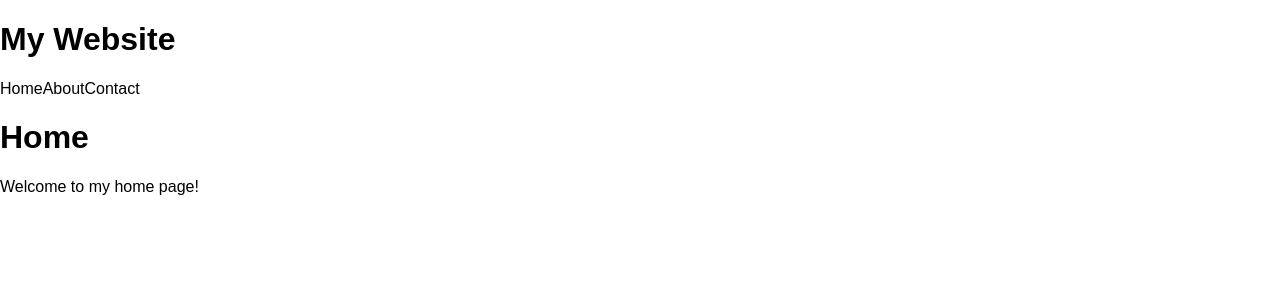
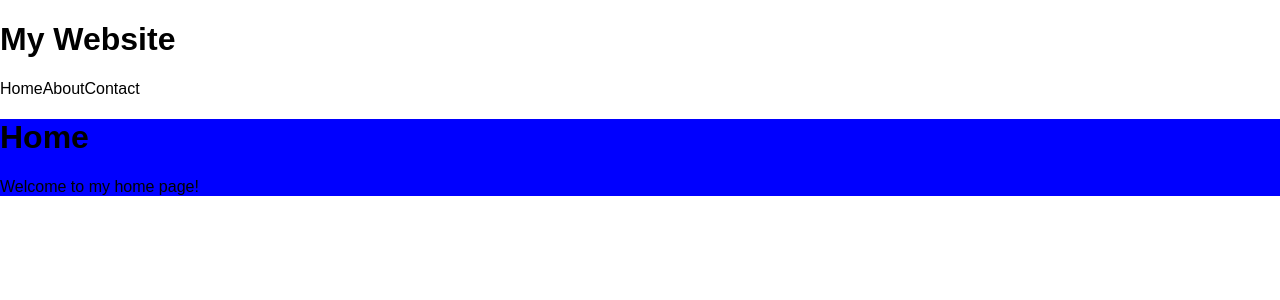
Before and after one commit to ryan-m-walker/react-router-transitions, a React (Create React App) app: page / in a window 1280 px wide. Shown: the top 300 px of the page. Built offline with nearby package versions, Linux system fonts and the light colour scheme.

Commit message:
set up the wrapper transition styles to accept a string, object, function that returns a string or funtion that returns an object.

```diff
--- a/package.json
+++ b/package.json
@@ -4,6 +4,7 @@
   "private": true,
   "dependencies": {
     "history": "^4.7.2",
+    "lodash": "^4.17.4",
     "react": "^16.1.1",
     "react-dom": "^16.1.1",
     "react-router-dom": "^4.2.2",
--- /dev/null
+++ b/src/RouterTransition/Transition.js
@@ -0,0 +1,47 @@
+import styled from 'styled-components'
+
+
+export default styled.div`
+${props => {
+  switch(props.transitionState) {
+    case 'out-begin':
+      return props.transitionStyles.outBegin
+      ? props.transitionStyles.outBegin
+      : props => props.transitionStyles(props).outBegin
+    case 'out-end':
+      return props.transitionStyles.outEnd
+      ? props.transitionStyles.outEnd
+      : props => props.transitionStyles(props).outEnd
+    case 'in-begin':
+      return props.transitionStyles.inBegin
+      ? props.transitionStyles.inBegin
+      : props => props.transitionStyles(props).inBegin
+    case 'in-end':
+      return props.transitionStyles.inEnd
+      ? props.transitionStyles.inEnd
+      : props => props.transitionStyles(props).inEnd
+    default:
+      return props.transitionStyles.outBegin
+      ? props.transitionStyles.outBegin
+      : props => props.transitionStyles(props).outBegin
+  }
+}};
+transition: ${props => {
+  const time = props.time ? props.time : 500
+  const timeIn = props.timeIn ? props.timeIn : time
+  const timeOut = props.timeOut ? props.timeOut : time
+
+  switch(props.transitionState) {
+    case 'out-begin':
+      return 'all ' + timeIn + 'ms;'
+    case 'out-end':
+      return 'all ' + timeIn + 'ms;'
+    case 'in-begin':
+      return 'all ' + timeOut + 'ms;'
+    case 'in-end':
+      return 'all ' + timeOut + 'ms;'
+    default:
+      return 'none'
+  }
+}}
+`
--- a/src/RouterTransition/TransitionGroup.js
+++ b/src/RouterTransition/TransitionGroup.js
@@ -1,6 +1,9 @@
 import React, { Component } from 'react'
 import PropTypes from 'prop-types'
 import styled from 'styled-components'
+
+import Transition from './Transition'
+import Wrapper from './Wrapper'
 
 
 class TransitionGroup extends Component {
@@ -10,10 +13,14 @@ class TransitionGroup extends Component {
   }
 
   render() {
-    const { time, transitionState, timeIn, timeOut } = this.context.transition
-    const { children, transitionStyles, ...props  } = this.props
+    const { transitionState, timeIn, timeOut } = this.context.transition
+    const { children, transitionStyles,  wrapperStyles, wrapperClassName, ...props  } = this.props
 
     return (
+      <Wrapper
+        className={wrapperClassName}
+        transitionState={transitionState}
+        wrapperStyles={wrapperStyles}>
         <Transition
           timeIn={timeIn}
           timeOut={timeOut}
@@ -22,56 +29,10 @@ class TransitionGroup extends Component {
           {...props}>
           { children }
         </Transition>
+      </Wrapper>
     )
   }
 }
 
-const Transition = styled.div`
-  ${props => {
-    switch(props.transitionState) {
-      case 'out-begin':
-        return props.transitionStyles.outBegin
-        ? props.transitionStyles.outBegin
-        : props => props.transitionStyles(props).outBegin
-      case 'out-end':
-        return props.transitionStyles.outEnd
-        ? props.transitionStyles.outEnd
-        : props => props.transitionStyles(props).outEnd
-      case 'in-begin':
-        return props.transitionStyles.inBegin
-        ? props.transitionStyles.inBegin
-        : props => props.transitionStyles(props).inBegin
-      case 'in-end':
-        return props.transitionStyles.inEnd
-        ? props.transitionStyles.inEnd
-        : props => props.transitionStyles(props).inEnd
-      default:
-        return props.transitionStyles.outBegin
-        ? props.transitionStyles.outBegin
-        : props => props.transitionStyles(props).outBegin
-    }
-  }};
-  transition: ${props => {
-    const time = props.time ? props.time : 500
-    const timeIn = props.timeIn ? props.timeIn : time
-    const timeOut = props.timeOut ? props.timeOut : time
-
-    console.log(timeIn)
-
-    switch(props.transitionState) {
-      case 'out-begin':
-        return 'all ' + timeIn + 'ms'
-      case 'out-end':
-        return 'all ' + timeIn + 'ms'
-      case 'in-begin':
-        return 'all ' + timeOut + 'ms'
-      case 'in-end':
-        return 'all ' + timeOut + 'ms'
-      default:
-        return 'none'
-    }
-  }};
-`
-
 
 export default TransitionGroup
--- /dev/null
+++ b/src/RouterTransition/Wrapper.js
@@ -0,0 +1,72 @@
+import styled from 'styled-components'
+import _ from 'lodash'
+
+
+export default styled.div`
+  ${props => {
+    const { wrapperStyles } = props
+
+    if (typeof wrapperStyles === 'string') {
+      return wrapperStyles
+    } else if (_.isFunction(wrapperStyles)) {
+      const returnedStyles = wrapperStyles(props)
+      if (_.isString(returnedStyles)) {
+        return returnedStyles
+      } else if (_.isObject(returnedStyles) && _.has(returnedStyles, 'default')) {
+        return returnedStyles.default
+      }
+    } else if (_.isObject(wrapperStyles) && _.has(wrapperStyles, 'default')) {
+      return wrapperStyles.default
+    }
+  }}
+  ${props => {
+    const { wrapperStyles, transitionState } = props
+    if (_.isObject(wrapperStyles)) {
+      switch(transitionState) {
+        case 'out-begin':
+          return wrapperStyles.outBegin || ''
+        case 'out-end':
+          return wrapperStyles.outEnd || ''
+        case 'in-begin':
+          return wrapperStyles.inBegin || ''
+        case 'in-end':
+          return wrapperStyles.inEnd || ''
+      }
+    }
+  }}
+  ${props => {
+    const { wrapperStyles, transitionState } = props
+    if (_.isFunction(wrapperStyles)) {
+      switch(transitionState) {
+        case 'out-begin':
+          return wrapperStyles.outBegin(props) || ''
+        case 'out-end':
+          return wrapperStyles.outEnd(props) || ''
+        case 'in-begin':
+          return wrapperStyles.inBegin(props) || ''
+        case 'in-end':
+          return wrapperStyles.inEnd(props) || ''
+      }
+    }
+  }}
+  ${props => {
+    if (props.wrapperStyles) {
+      const time = props.time ? props.time : 500
+      const timeIn = props.timeIn ? props.timeIn : time
+      const timeOut = props.timeOut ? props.timeOut : time
+
+      switch(props.transitionState) {
+        case 'out-begin':
+          return 'transition: all ' + timeIn + 'ms;'
+        case 'out-end':
+          return 'transition: all ' + timeIn + 'ms;'
+        case 'in-begin':
+          return 'transition: all ' + timeOut + 'ms;'
+        case 'in-end':
+          return 'transition: all ' + timeOut + 'ms;'
+        default:
+          return ''
+      }
+    }
+  }}
+`
--- a/src/routes.js
+++ b/src/routes.js
@@ -8,44 +8,15 @@ import PageNotFound from './components/PageNotFound'
 import Header from './components/Header'
 
 import { TransitionGroup, TransitionContext } from './RouterTransition'
-
-
-const styles = props => ({
-  outBegin: `
-    opacity: 1;
-    transform: translateY(0);
-  `,
-  outEnd: `
-    opacity: 0;
-    transform: translateY(50%);
-    background-color: ${props.theme.color};
-  `,
-  inBegin: `
-    opacity: 0;
-    transform: translateY(50%);
-    background-color: ${props.theme.color};
-  `,
-  inEnd: `
-    opacity: 1;
-    transform: translateY(0);
-  `
-})
-
-
-const config = {
-  timeIn: 250,
-  timeOut: 350,
-  outBegin: () => console.log('outBegin'),
-  outEnd: () => console.log('outEnd'),
-  inBegin: () => console.log('inBegin'),
-  inEnd: () => console.log('inEnd')
-}
+import { transitionStyles, wrapperStyles, config } from './transitionHelpers'
 
 
 const Routes = () => (
   <TransitionContext config={config}>
     <Header />
-    <TransitionGroup color='pink' transitionStyles={styles}>
+    <TransitionGroup
+      wrapperStyles={wrapperStyles}
+      transitionStyles={transitionStyles}>
       <Switch>
         <Route exact path='/' component={Home} />
         <Route path='/about' component={About} />
--- /dev/null
+++ b/src/transitionHelpers.js
@@ -0,0 +1,31 @@
+
+
+export const transitionStyles = {
+  outBegin: `
+    opacity: 1;
+    transform: translateY(0);
+  `,
+  outEnd: `
+    opacity: 0;
+    transform: translateY(110%);
+  `,
+  inBegin: `
+    opacity: 0;
+    transform: translateY(110%);
+  `,
+  inEnd: `
+    opacity: 1;
+    transform: translateY(0);
+  `
+}
+
+
+export const wrapperStyles = props => ({
+  default: 'background: ' + props.theme.color
+})
+
+
+export const config = {
+  timeIn: 250,
+  timeOut: 350,
+}
```
Lines whose indentation alone changed are shown as unchanged.
